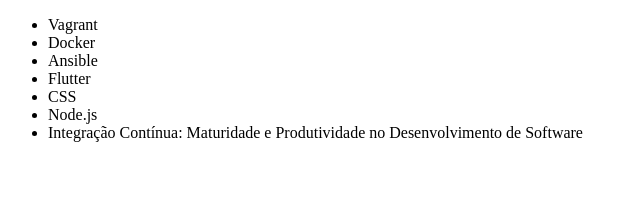
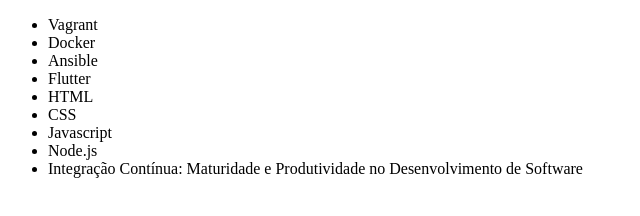
Before and after one commit to naandoc/alura-git, a plain HTML site: page index.html in a window 1280 px wide. Shown: the whole page, without its empty margins (0-640 px from the left). Drawn offline with Linux system fonts and the light colour scheme.

Commit message:
Adicionando HTML e CSS nos cursos

```diff
--- a/index.html
+++ b/index.html
@@ -10,7 +10,9 @@
         <li>Docker</li>
         <li>Ansible</li>
         <li>Flutter</li>
+        <li>HTML</li>
         <li>CSS</li>
+        <li>Javascript</li>
         <li>Node.js</li>
         <li>Integração Contínua: Maturidade e Produtividade no Desenvolvimento de Software</li>
     </ul>
```
